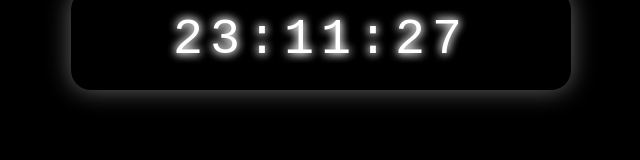
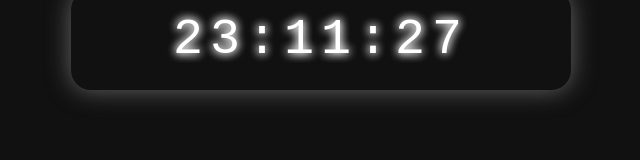
Before and after one commit to cNikoc/Clock-Reloj, a plain HTML site: page index.html in a window 1280 px wide. Shown: the whole page, without its empty margins (319-959 px from the left). Drawn offline with Linux system fonts and the light colour scheme.

Commit message:
background

```diff
--- a/style.css
+++ b/style.css
@@ -1,4 +1,4 @@
-body {background: #000;}
+body { background: #111 }
 
 .clock {
 	color: #fff;
```
